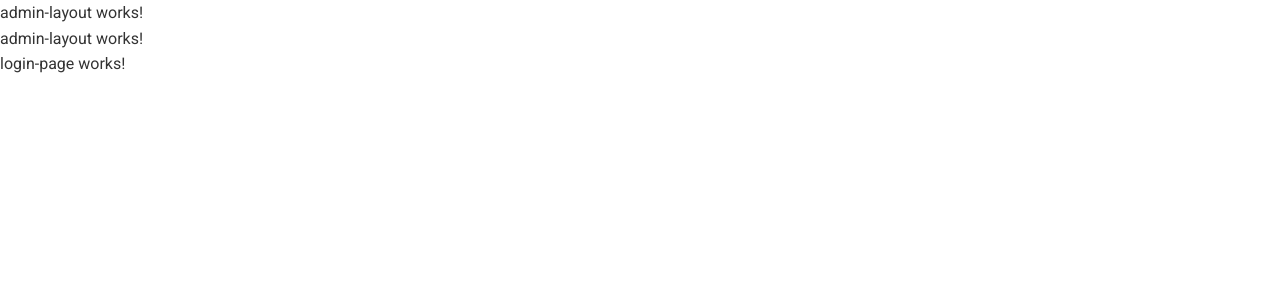
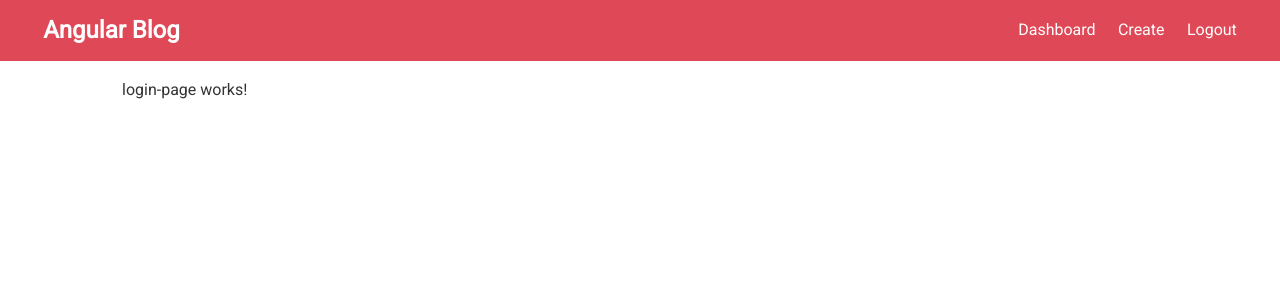
Before and after one commit to daniakutsev/udemy-angular-blog, an Angular app: page /admin/login in a window 1280 px wide. Shown: the top 300 px of the page. Built offline with nearby package versions, Linux system fonts and the light colour scheme.

Commit message:
135 admin layout commit

```diff
--- a/angular.json
+++ b/angular.json
@@ -103,5 +103,8 @@
         }
       }
     }
+  },
+  "cli": {
+    "analytics": false
   }
 }
--- a/src/app/admin/shared/components/admin-layout/admin-layout.component.html
+++ b/src/app/admin/shared/components/admin-layout/admin-layout.component.html
@@ -1,2 +1,22 @@
-<p>admin-layout works!</p>
-<router-outlet></router-outlet>
+<nav class="navbar bg-primary">
+
+  <h1>
+    <a href="/">Angular Blog</a>
+  </h1>
+
+  <ul>
+    <li routerLinkActive="active">
+      <a [routerLink]="['/admin','dashboard']">Dashboard</a>
+    </li>
+    <li routerLinkActive="active">
+      <a  [routerLink]="['/admin','create']">Create</a>
+    </li>
+    <li>
+      <a href="#" (click)="logout($event)">Logout</a>
+    </li>
+  </ul>
+</nav>
+
+<div class="container">
+  <router-outlet></router-outlet>
+</div>
--- a/src/app/admin/shared/components/admin-layout/admin-layout.component.ts
+++ b/src/app/admin/shared/components/admin-layout/admin-layout.component.ts
@@ -1,4 +1,5 @@
 import { Component, OnInit } from '@angular/core';
+import {Router} from "@angular/router";
 
 @Component({
   selector: 'app-admin-layout',
@@ -7,9 +8,13 @@ import { Component, OnInit } from '@angular/core';
 })
 export class AdminLayoutComponent implements OnInit {
 
-  constructor() { }
+  constructor(private router:Router) { }
 
   ngOnInit(): void {
   }
 
+  logout(event: Event) {
+    event.preventDefault()
+    this.router.navigate(['/admin/login'])
+  }
 }
--- a/src/app/app-routing.module.ts
+++ b/src/app/app-routing.module.ts
@@ -17,7 +17,6 @@ const routes: Routes = [
   {
     // @ts-ignore
     path: 'admin',
-    component: AdminLayoutComponent,
     loadChildren: () => import('./admin/admin.module').then(a => a.AdminModule)
   }
 ];
```
